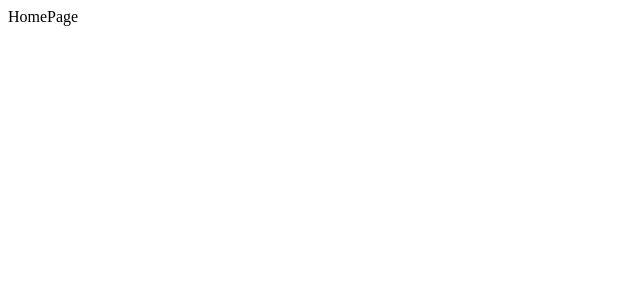
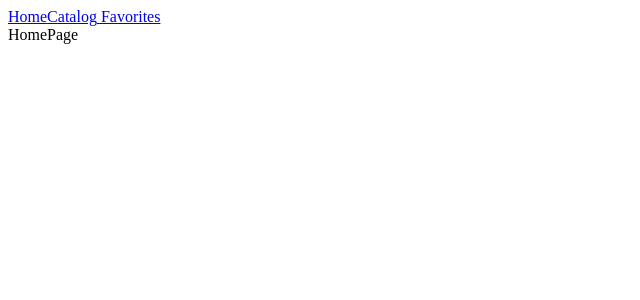
Before and after one commit to y-hrubskyi/learn-lingo, a React (Vite) app: page / in a window 1280 px wide. Shown: the top 300 px of the page, without its empty margins (0-640 px from the left). Built offline with nearby package versions, Linux system fonts and the light colour scheme.

Commit message:
feat: add basic navigation

```diff
--- a/src/components/Layout/Layout.jsx
+++ b/src/components/Layout/Layout.jsx
@@ -1,10 +1,16 @@
 import { Suspense } from "react";
-import { Outlet } from "react-router-dom";
+import { NavLink, Outlet } from "react-router-dom";
 
 export const Layout = () => {
   return (
-    <Suspense>
-      <Outlet />
-    </Suspense>
+    <>
+      <NavLink to="/">Home</NavLink>
+      <NavLink to="/catalog">Catalog</NavLink>
+      <NavLink to="/favorites"> Favorites</NavLink>
+
+      <Suspense>
+        <Outlet />
+      </Suspense>
+    </>
   );
 };
```
